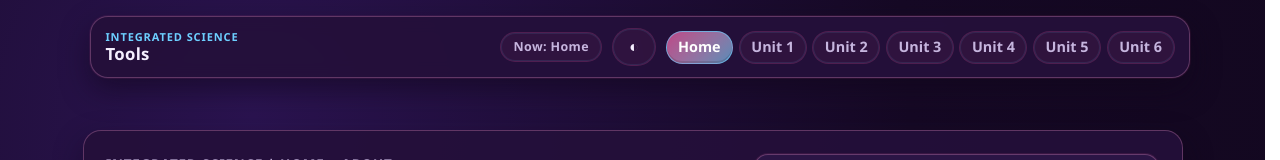
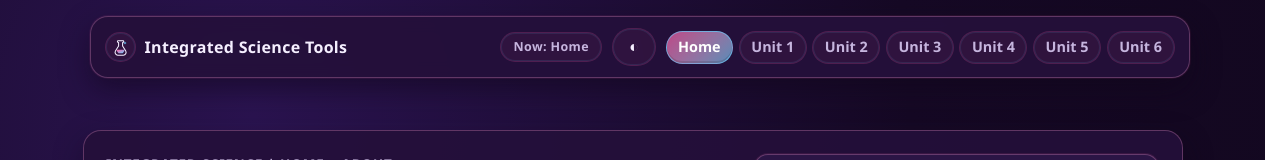
Before and after one commit to XoniBlue/integrated-science-tools, a plain HTML site: page index.html in a window 1280 px wide. Shown: the top 160 px of the page. Drawn offline with Linux system fonts and the light colour scheme.

Commit message:
Unify header brand icon and title on one line

```diff
--- a/assets/css/site.css
+++ b/assets/css/site.css
@@ -161,22 +161,36 @@ button:focus-visible {
   font-weight: 700;
   letter-spacing: 0.02em;
   display: inline-flex;
-  flex-direction: column;
-  line-height: 1.1;
-  gap: 0.06rem;
+  align-items: center;
+  line-height: 1;
+  gap: 0.55rem;
   min-width: 0;
 }
 
-.brand-kicker {
-  font-size: 0.69rem;
-  color: var(--accent2);
-  text-transform: uppercase;
-  letter-spacing: 0.08em;
+.brand-mark {
+  width: 1.9rem;
+  height: 1.9rem;
+  border-radius: var(--pill-radius);
+  border: 1px solid var(--pill-border);
+  background: var(--pill-bg);
+  color: var(--text);
+  display: inline-flex;
+  align-items: center;
+  justify-content: center;
+  box-shadow: var(--pill-ring);
+  flex-shrink: 0;
+}
+
+.brand-icon {
+  width: 1.2rem;
+  height: 1.2rem;
+  display: block;
 }
 
 .brand-title {
-  font-size: 1.05rem;
+  font-size: 1rem;
   font-weight: 800;
+  white-space: nowrap;
 }
 
 .header-controls {
@@ -989,12 +1003,18 @@ body[data-page="home"] .page-main > .hero.section-header-panel {
     gap: 0.55rem;
   }
 
-  .brand-kicker {
-    font-size: 0.62rem;
+  .brand-title {
+    font-size: 0.88rem;
   }
 
-  .brand-title {
-    font-size: 0.95rem;
+  .brand-mark {
+    width: 1.75rem;
+    height: 1.75rem;
+  }
+
+  .brand-icon {
+    width: 1.08rem;
+    height: 1.08rem;
   }
 
   .nav-badge {
@@ -1076,10 +1096,6 @@ body[data-page="home"] .page-main > .hero.section-header-panel {
 @media (max-width: 700px) {
   .site-nav a {
     flex-basis: 100%;
-  }
-
-  .brand-kicker {
-    display: none;
   }
 
   .sim-wrap .container {
--- a/assets/js/site.js
+++ b/assets/js/site.js
@@ -5,8 +5,20 @@
   const fallbackNav = `
 <div class="site-header-shell">
   <a class="brand" data-link="index.html">
-    <span class="brand-kicker">Integrated Science</span>
-    <span class="brand-title">Tools</span>
+    <span class="brand-mark" aria-hidden="true">
+      <svg class="brand-icon" viewBox="0 0 48 48" role="img">
+        <defs>
+          <linearGradient id="brandFlaskFill" x1="0" y1="0" x2="1" y2="1">
+            <stop offset="0%" stop-color="var(--accent)"/>
+            <stop offset="100%" stop-color="var(--accent2)"/>
+          </linearGradient>
+        </defs>
+        <path d="M18 7h12a2 2 0 0 1 0 4h-1v9.1l7.9 12.5A7 7 0 0 1 31 43H17a7 7 0 0 1-5.9-10.4L19 20.1V11h-1a2 2 0 0 1 0-4z" fill="none" stroke="currentColor" stroke-width="2.6" stroke-linejoin="round"/>
+        <path d="M16.2 29.4h15.6c1.5 0 2.4 1.7 1.5 3L30.8 36a4.7 4.7 0 0 1-3.9 2.1h-5.8a4.7 4.7 0 0 1-3.9-2.1l-2.5-3.6c-.9-1.3 0-3 1.5-3z" fill="url(#brandFlaskFill)"/>
+        <path d="M35 8.5l1.2 2.6 2.8 1.2-2.8 1.2L35 16l-1.2-2.5-2.8-1.2 2.8-1.2z" fill="var(--accent2)"/>
+      </svg>
+    </span>
+    <span class="brand-title">Integrated Science Tools</span>
   </a>
   <div class="header-controls">
     <span class="nav-badge" aria-live="polite">Now: Home</span>
--- a/shared/nav.html
+++ b/shared/nav.html
@@ -1,7 +1,19 @@
 <nav class="site-header-shell" aria-label="Site navigation">
   <a class="brand" data-link="index.html">
-    <span class="brand-kicker">Integrated Science</span>
-    <span class="brand-title">Tools</span>
+    <span class="brand-mark" aria-hidden="true">
+      <svg class="brand-icon" viewBox="0 0 48 48" role="img">
+        <defs>
+          <linearGradient id="brandFlaskFill" x1="0" y1="0" x2="1" y2="1">
+            <stop offset="0%" stop-color="var(--accent)"/>
+            <stop offset="100%" stop-color="var(--accent2)"/>
+          </linearGradient>
+        </defs>
+        <path d="M18 7h12a2 2 0 0 1 0 4h-1v9.1l7.9 12.5A7 7 0 0 1 31 43H17a7 7 0 0 1-5.9-10.4L19 20.1V11h-1a2 2 0 0 1 0-4z" fill="none" stroke="currentColor" stroke-width="2.6" stroke-linejoin="round"/>
+        <path d="M16.2 29.4h15.6c1.5 0 2.4 1.7 1.5 3L30.8 36a4.7 4.7 0 0 1-3.9 2.1h-5.8a4.7 4.7 0 0 1-3.9-2.1l-2.5-3.6c-.9-1.3 0-3 1.5-3z" fill="url(#brandFlaskFill)"/>
+        <path d="M35 8.5l1.2 2.6 2.8 1.2-2.8 1.2L35 16l-1.2-2.5-2.8-1.2 2.8-1.2z" fill="var(--accent2)"/>
+      </svg>
+    </span>
+    <span class="brand-title">Integrated Science Tools</span>
   </a>
   <div class="header-controls">
     <span class="nav-badge" aria-live="polite">Now: Home</span>
```
Also changed, not shown: assets/img/favicon-test-tube.svg.
